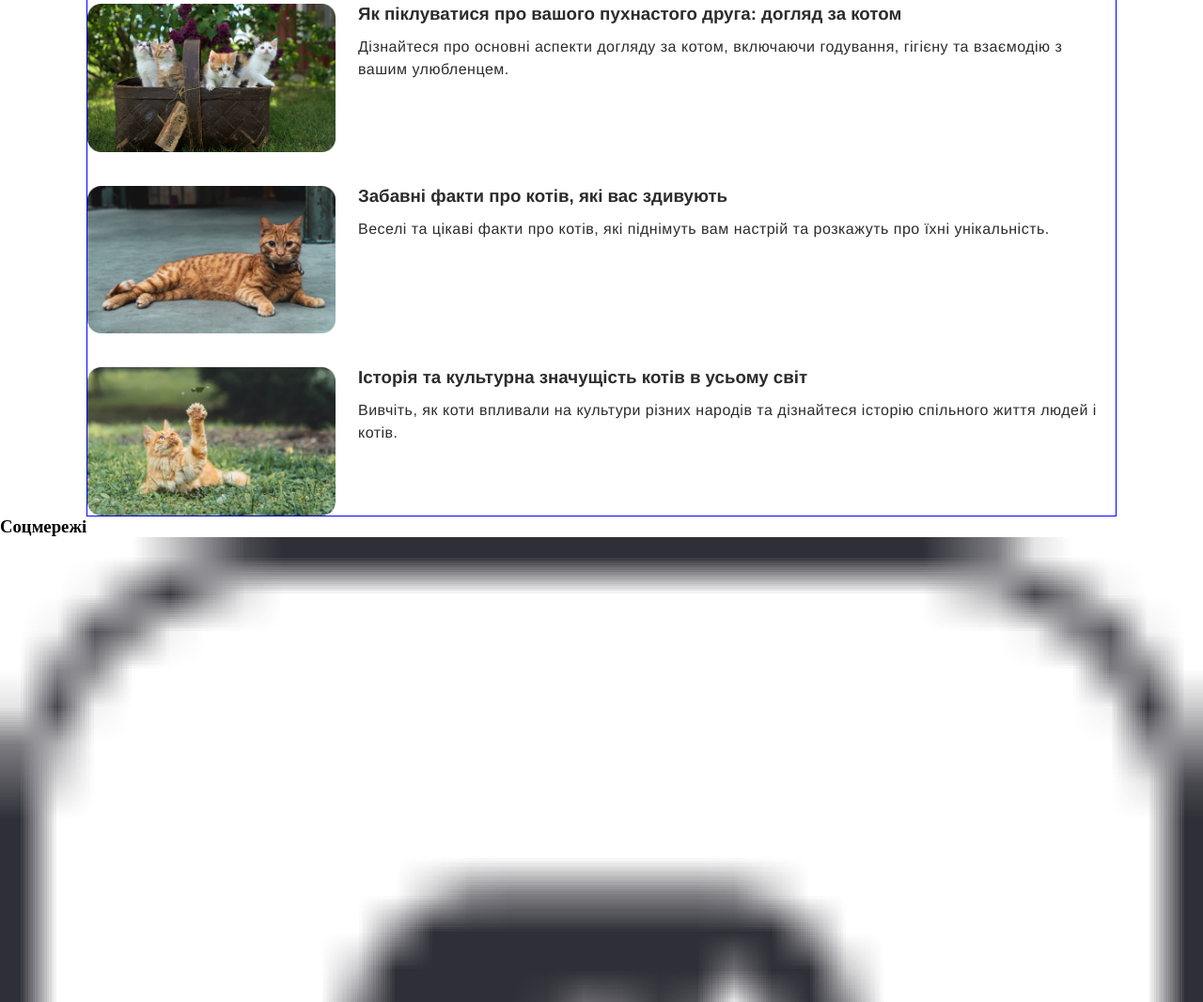
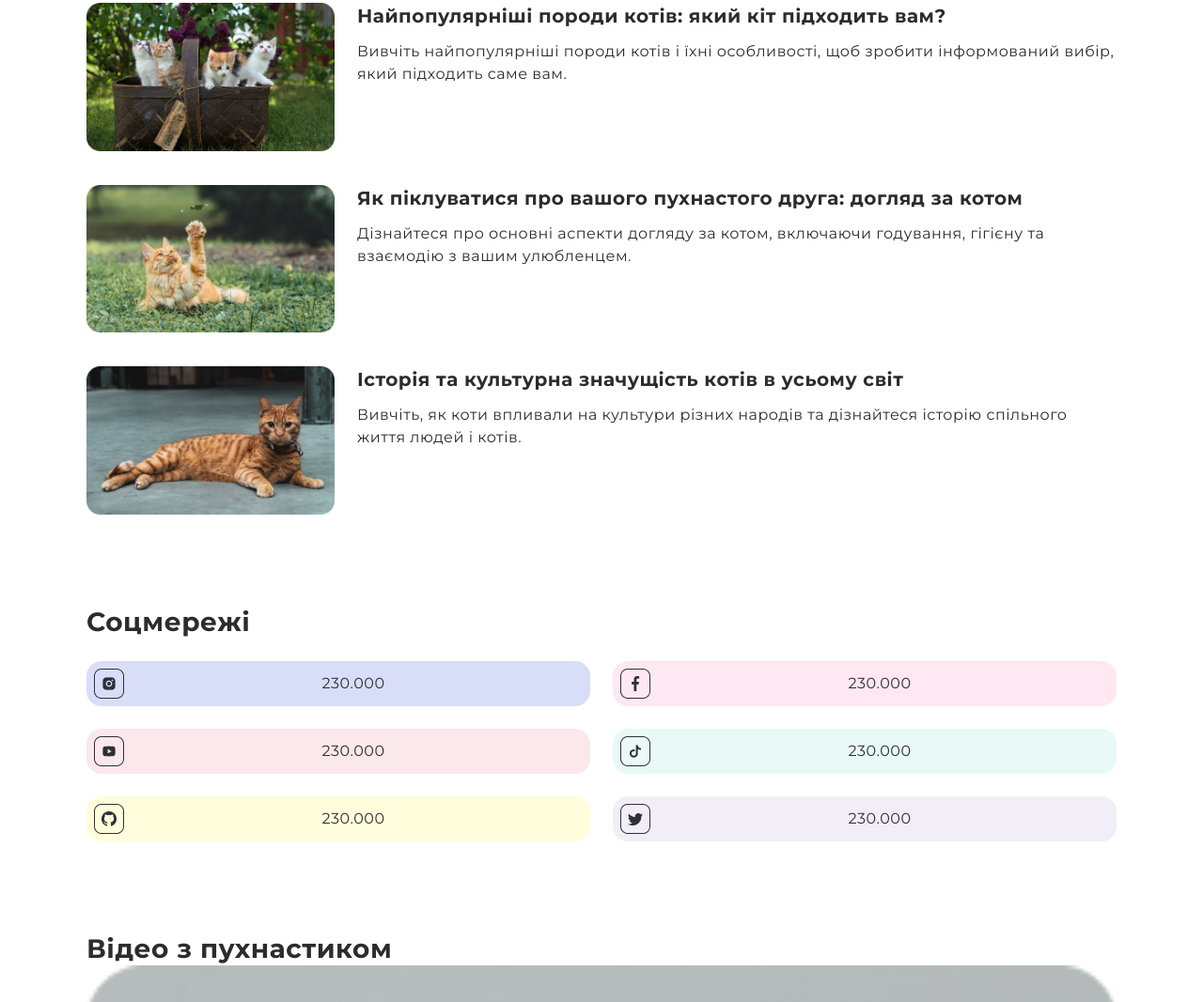
Before and after one commit to juliyalip/cats-home, a website built with webpack: page src/index.html in a window 1280 px wide. Shown: the part 1005-2072 px from the top of the page at 94% size. Built offline with nearby package versions, Linux system fonts and the light colour scheme.

Commit message:
add styles

```diff
--- a/src/css/blog.css
+++ b/src/css/blog.css
@@ -31,18 +31,22 @@
   width: 100%;
 }
 
-  /*  BLOG ----------------------------- */
+.post-title {
+  color: var(--common-white);
+  font-family: var(--common-font);
+}
 
-  .blog{
+/*  BLOG SECTION -------------*/
+
+.blog {
   display: grid;
   gap: 48px;
-    border: 1px solid blue;
 }
 
 .blog-link {
   color: var(--common-black);
   display: grid;
-    gap: 20px
+  gap: 20px;
 }
 
 .blog-title {
@@ -59,7 +63,73 @@
   letter-spacing: 0.5px;
 }
 
-  /*  MEDIA  ----------------------------- */
+/*  Social section ----------*/
+
+.socials-list{
+  display: grid;
+  grid-template-columns: repeat(2, 1fr);
+  gap: 24px 8px
+}
+
+.socials-title {
+  color: var(--grey, #2c2c2c);
+  font-family: var(--common-font);
+  margin-bottom: 24px;
+}
+.social-link {
+  padding: 8px;
+  color: var(--common-black, #2f2f37);
+  border-radius: 16px;
+  font-family: var(--common-font);
+  font-size: 16px;
+  line-height: 24px;
+  letter-spacing: 0.5px;
+  display: grid;
+  grid-template-columns: 32px 1fr;
+  align-items: center;
+  justify-items: center;
+}
+
+.socials-item:nth-child(1) .social-link {
+  background-color: var(--navy);
+}
+
+.socials-item:nth-child(2) .social-link {
+  background-color: var(--pink);
+}
+
+.socials-item:nth-child(3) .social-link {
+  background-color: var(--scarlet);
+}
+
+.socials-item:nth-child(4) .social-link {
+  background-color: var(--turquoise);
+}
+
+.socials-item:nth-child(5) .social-link {
+  background-color: var(--yellow);
+}
+
+.socials-item:nth-child(6) .social-link {
+  background-color: var(--lilac);
+}
+
+.video-title {
+  color: var(--grey, #2c2c2c);
+  font-family: var(--common-font);
+}
+
+.footer {
+  padding: 16px;
+  background-color: var(--blue-light);
+}
+
+.footer-container{
+  display: grid;
+  grid-template-columns: 24px 1fr;
+  align-items: center;
+  gap: 8px
+}
 
 @media (min-width: 768px) {
   .posts {
@@ -71,12 +141,42 @@
     grid-column: 1 / 2;
     grid-row: 1 / 3;
   }
-    .blog{
-      gap: 36px
+
+  .longread{
+    display: grid;
+    gap: 96px
   }
+
+  .blog {
+    gap: 36px;
+  }
+
   .blog-link {
     gap: 24px;
-     grid-template-columns: 264px 1fr
-
+    grid-template-columns: 264px 1fr;
+  }
+  .socials-list {
+    gap: 24px
   }
 }
+
+@media (min-width: 1440px) {
+  .longread {
+    grid-template-areas:
+      "b b s"
+      "b b s"
+      "b b v"
+      "b b .";
+    gap: 60px 24px;
+  }
+
+  .blog {
+    grid-area: b;
+  }
+  .social {
+    grid-area: s;
+  }
+  .video {
+    grid-area: v;
+  }
+}
--- a/src/index.html
+++ b/src/index.html
@@ -4,28 +4,31 @@
 <head>
     <meta charset="UTF-8">
     <meta name="viewport" content="width=device-width, initial-scale=1.0">
-    <title>Home for cats</title>
+    <link rel="preconnect" href="https://fonts.googleapis.com">
+    <link rel="preconnect" href="https://fonts.gstatic.com" crossorigin>
+    <link href="https://fonts.googleapis.com/css2?family=Montserrat:wght@400;700&display=swap" rel="stylesheet">
+     <title>Project</title>
 </head>
 
 <body>
     <header class="header">
-        <div class="container container-header">
-            <img src="./img/logo.svg" alt="cat" class="logo"/>
-            <h1 class="logo-label">Котодім</h1>
+        <div class="container header-container">
+            <img src="./img/logo.svg" alt="cat" class="logo">
+            <h1 class="label">Котодім</h1>
         </div>
     </header>
     <main class="main">
         <div class="container">
 
+            <!-- SECTION POSTS -------------------------------->
             <ul class="posts">
                 <li class="post">
                     <a href="#">
                         <picture>
                             <source media="(min-width: 768px)" srcset="./img/hero-big.png">
+                            <source media="(min-width: 320px) and (max-width: 767px)" srcset="./img/hero-small.png">
 
-                                    <source media="(min-width: 320px) and (max-width: 767px)" srcset="img/hero-small.png">
-
-                                    <img src="img/hero-small.png" alt="kitten">
+                            <img src="./img/hero-small.png" alt="kitten">
                         </picture>
                         <div class="overlay">
                             <h2 class="post-title sub-title">Коти та їхні чудові навички: від полювання до загадкових
@@ -54,17 +57,26 @@
                     </a>
                 </li>
             </ul>
+            <section class="longread">
 
-
-
-        <!--BLOG SECTION-->
-        <section class="longread">
+                <!-- SECTION BLOGS-------------------------------------------->
                 <ul class="blog">
                     <li class="blog-item">
                         <a href="#" class="blog-link">
-                        <img src="./img/1.png" alt="cat-1" />
+                            <img src="./img/1.png" alt="cat" class="blog-photo">
                             <div class="wrapper">
-                            <h3 class="blog-title">Найпопулярніші породи котів: який кіт підходить вам?</h3>
+                                <h2 class="blog-title sub-title">Забавні факти про котів, які вас здивують</h2>
+                                <p class="blog-text">Веселі та цікаві факти про котів, які піднімуть вам настрій та
+                                    розкажуть про їхні унікальність.</p>
+                            </div>
+                        </a>
+                    </li>
+                    <li class="blog-item">
+                        <a href="#" class="blog-link">
+                            <img src="./img/2.png" alt="cats" class="blog-photo">
+                            <div class="wrapper">
+                                <h2 class="blog-title sub-title">Найпопулярніші породи котів: який кіт підходить вам?
+                                </h2>
                                 <p class="blog-text">Вивчіть найпопулярніші породи котів і їхні особливості, щоб зробити
                                     інформований вибір, який підходить саме вам.</p>
                             </div>
@@ -72,95 +84,85 @@
                     </li>
                     <li class="blog-item">
                         <a href="#" class="blog-link">
-                        <img src="./img/2.png" alt="cat2" />
+                            <img src="./img/4.png" alt="red-cat" class="blog-photo">
                             <div class="wrapper">
-                            <h3 class="blog-title">Як піклуватися про вашого пухнастого друга: догляд за котом</h3>
-                            <p class="blog-text">Дізнайтеся про основні аспекти догляду за котом, включаючи годування,
+                                <h2 class="blog-title sub-title">Як піклуватися про вашого пухнастого друга: догляд за
+                                    котом
+                                </h2>
+                                <p class="blog-text">Дізнайтеся про основні аспекти догляду за котом, включаючи
+                                    годування,
                                     гігієну та взаємодію з вашим улюбленцем.</p>
                             </div>
                         </a>
                     </li>
                     <li class="blog-item">
                         <a href="#" class="blog-link">
-                        <img src="./img/3.png" alt="cat-3" />
+                            <img src="./img/3.png" alt="red-cat" class="blog-photo">
                             <div class="wrapper">
-                            <h3 class="blog-title">Забавні факти про котів, які вас здивують</h3>
-                            <p class="blog-text">Веселі та цікаві факти про котів, які піднімуть вам настрій та
-                                розкажуть про їхні унікальність.</p>
-                        </div>
-                    </a>
-
-                </li>
-                <li>
-                    <a href="#" class="blog-link">
-                        <img src="./img/4.png" alt="cat-4" />
-                        <div class="wrapper">
-                            <h3 class="blog-title">Історія та культурна значущість котів в усьому світ</h3>
+                                <h2 class="blog-title sub-title">Історія та культурна значущість котів в усьому світ
+                                </h2>
                                 <p class="blog-text">Вивчіть, як коти впливали на культури різних народів та дізнайтеся
                                     історію спільного життя людей і котів.</p>
                             </div>
                         </a>
                     </li>
                 </ul>
-        </section>
+                <div class="socials">
+                    <!--SECTION SOCIAL ICONS------------------------------------->
 
-               </div>
-      <!--SOCIALS LINKS-->
-        <div class="socials">
-            <h3>Соцмережі</h3>
-            <ul>
-                <li>
-                    <a href="#">
-                        <img src="./icons/instagram.png" alt="instagram-icon" />
-                        <p>230.000</p>
+                    <h2 class="socials-title title">Соцмережі</h2>
+                    <ul class="socials-list">
+                        <li class="socials-item">
+                            <a href="#" class="social-link">
+                                <img src="./icons/instagram.png" alt="instagram" class="social-icon">
+                                <p class="social-subscripers">230.000</p>
                             </a>
                         </li>
-                <li>
-                    <a href="#">
-                        <img src="./icons/youtube.png" alt="youtube-icon" />
-                        <p>230.000</p>
+                        <li class="socials-item">
+                            <a href="#" class="social-link">
+                                <img src="./icons/facebook.png" alt="facebook" class="social-icon">
+                                <p class="social-subscripers">230.000</p>
                             </a>
                         </li>
-                <li>
-                    <a href="#">
-                        <img src="./icons/twitter.png" alt="twitter-icon" />
-                        <p>230.000</p>
+                        <li class="socials-item">
+                            <a href="#" class="social-link">
+                                <img src="./icons/youtube.png" alt="youtube" class="social-icon">
+                                <p class="social-subscripers">230.000</p>
                             </a>
                         </li>
-                </li>
-                <li>
-                    <a href="#">
-                        <img src="./icons/facebook.png" alt="facebook-item" />
-                        <p>230.000</p>
+                        <li class="socials-item">
+                            <a href="#" class="social-link">
+                                <img src="./icons/tiktok.png" alt="tiktok" class="social-icon">
+                                <p class="social-subscripers">230.000</p>
                             </a>
                         </li>
-                <li>
-                    <a href="#">
-                        <img src="./icons/tiktok.png" alt="tiktok-icon" />
-                        <p>230.000</p>
+                        <li class="socials-item">
+                            <a href="#" class="social-link">
+                                <img src="./icons/github.png" alt="github" class="social-icon">
+                                <p class="social-subscripers">230.000</p>
                             </a>
                         </li>
-                <li>
-                    <a href="#">
-                        <img src="./icons/twitter.png" alt="twitter-icon" />
-                        <p>230.000</p>
+                        <li class="socials-item">
+                            <a href="#" class="social-link">
+                                <img src="./icons/twitter.png" alt="twitter" class="social-icon">
+                                <p class="social-subscripers">230.000</p>
                             </a>
                         </li>
-
                     </ul>
-
                 </div>
-        <div>
-            <h4>Відео з пухнастиками</h4>
-            <img src="./img/picture.png" alt="video"/>
+                <div class="video">
+                    <h2 class="video-title title">Відео з пухнастиком</h2>
+                    <img src="./img/picture.png" alt="video">
                 </div>
-
+            </section>
+        </div>
     </main>
-    <footer>
-        <img src="./img/logo.svg" alt="logo" />
-        <span>Котодім</span>
+    <footer class="footer">
+        <div class="container footer-container">
+            <img src="./img/logo.svg" alt="cat" class="logo">
+            <h2 class="label">Котодім</h2>
+        </div>
     </footer>
-    <script src="./index.js" type="module"></script>
 </body>
 
 </html>
--- a/src/index.js
+++ b/src/index.js
@@ -1,4 +1,3 @@
 import './css/index.css';
 import './css/header.css';
 import './css/blog.css';
-import './css/social.css';
```
Also changed, not shown: src/css/header.css (+13 -12 lines), src/css/social.css (deleted). Lines whose indentation alone changed are shown as unchanged.
